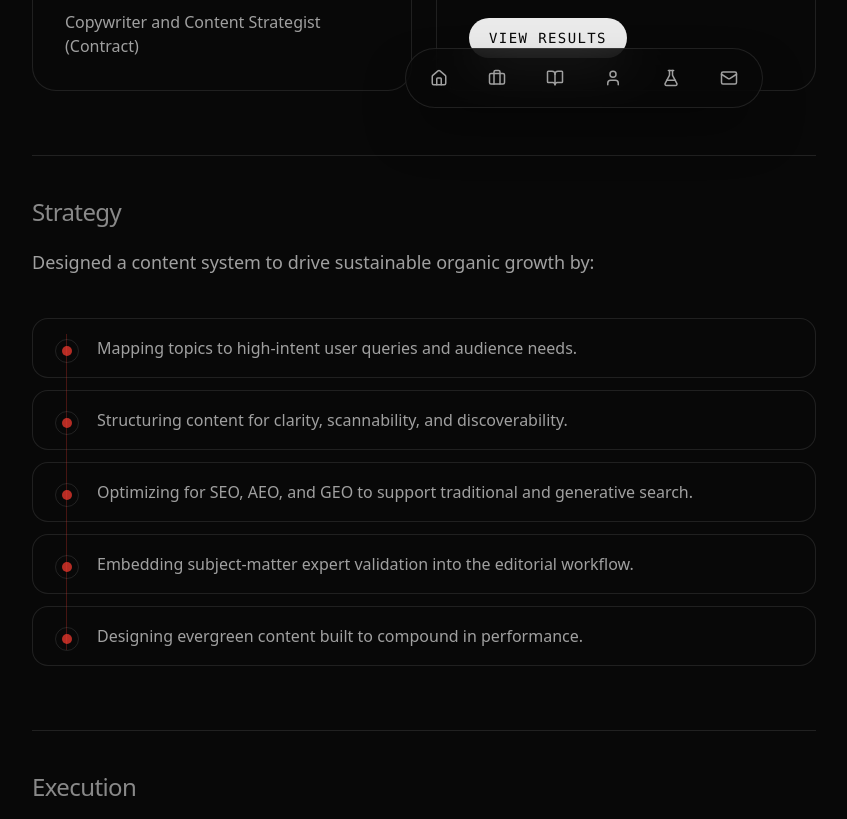
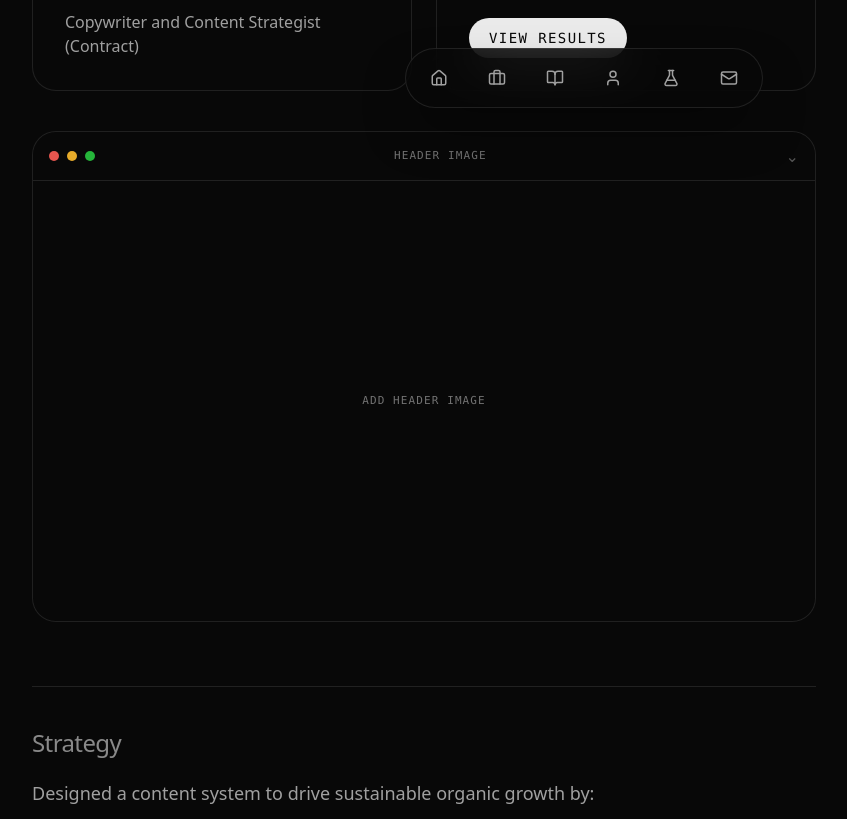
Before and after one commit to sarahsarahsarahX3/Personal-website-, a Next.js app: page /work/p-and-g-beauty-content-hub in a window 1280 px wide. Shown: the part 660-1479 px from the top of the page, without its empty margins (56-903 px from the left). Built offline with nearby package versions, Linux system fonts and the light colour scheme; a web font is replaced by a local one.

Commit message:
header image

```diff
--- a/app/work/p-and-g-beauty-content-hub/page.tsx
+++ b/app/work/p-and-g-beauty-content-hub/page.tsx
@@ -973,7 +973,7 @@ export default function PAndGBeautyContentHubProjectPage() {
                 <p className="mt-4 text-sm leading-relaxed text-text-secondary">{project.overview}</p>
               </div>
 
-                <div className="mt-12 grid gap-6 lg:grid-cols-2">
+              <div className="mt-12 grid gap-6 lg:grid-cols-2">
                 <div className="h-full rounded-3xl border border-white/10 bg-surface-alt/10 p-6 md:p-8">
                   <p className="text-xs font-mono uppercase tracking-widest text-text-secondary/70">Overview</p>
                   <p className="mt-4 text-base md:text-lg leading-relaxed text-text-secondary">{project.overview}</p>
@@ -1025,6 +1025,31 @@ export default function PAndGBeautyContentHubProjectPage() {
                   </div>
                 </div>
               </div>
+
+              <figure className="mt-10 overflow-hidden rounded-3xl border border-white/10 bg-surface-alt/10">
+                <div className="flex items-center justify-between gap-4 border-b border-white/10 bg-surface/40 px-4 py-3">
+                  <div className="flex items-center gap-2" aria-hidden="true">
+                    <span className="h-2.5 w-2.5 rounded-full bg-[#ff5f57]/90" />
+                    <span className="h-2.5 w-2.5 rounded-full bg-[#ffbd2e]/90" />
+                    <span className="h-2.5 w-2.5 rounded-full bg-[#28c840]/90" />
+                  </div>
+                  <p className="text-[11px] font-mono uppercase tracking-widest text-text-secondary/70">
+                    Header image
+                  </p>
+                  <span aria-hidden="true" className="text-text-secondary/50">
+                    ⌄
+                  </span>
+                </div>
+
+                <div className="bg-surface/30">
+                  <div className="aspect-[16/9] w-full">
+                    <div className="flex h-full w-full items-center justify-center px-6 text-center text-[11px] font-mono uppercase tracking-widest text-text-secondary/70">
+                      Add header image
+                    </div>
+                  </div>
+                </div>
+                <figcaption className="sr-only">Header image placeholder</figcaption>
+              </figure>
             </section>
 
             <div className="mt-16 border-t border-white/10" />
```
